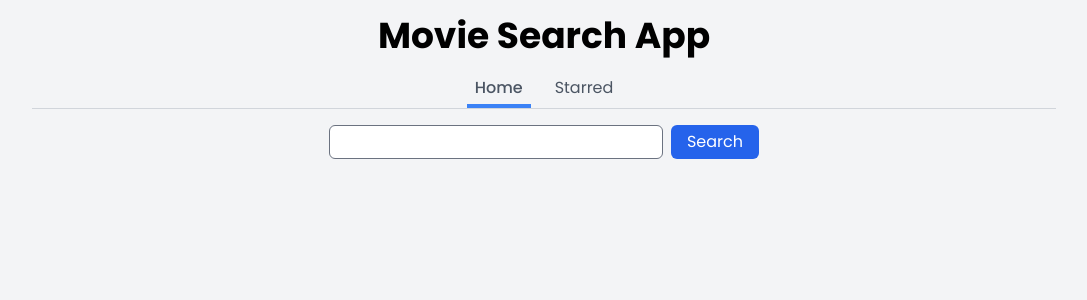
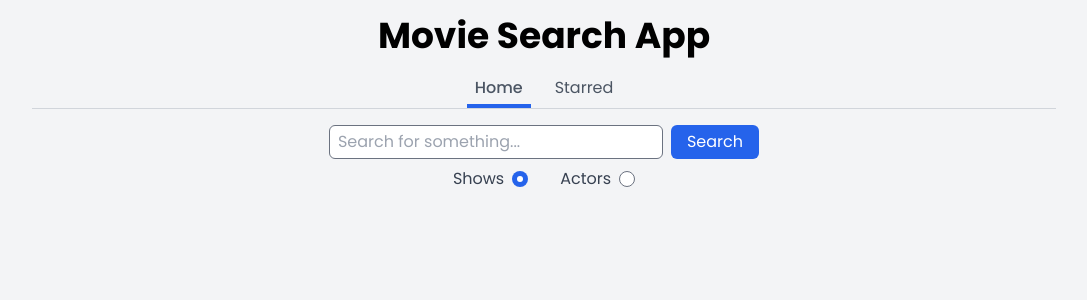
Before and after one commit to adarshzpatel/movie-search-app-reactjs, a React (Create React App) app: page / in a window 1280 px wide. Shown: the top 300 px of the page, without its empty margins (96-1183 px from the left). Built offline with nearby package versions, Linux system fonts and the light colour scheme.

Commit message:
Added grids and cards for shows and actors

```diff
--- a/src/App.js
+++ b/src/App.js
@@ -1,14 +1,17 @@
 import React from "react";
 import { Route, Switch } from "react-router";
+import ShowDetails from "./components/show/ShowDetails";
 import Home from "./pages/Home";
 import Starred from "./pages/Starred";
 
 function App() {
+
   return (
     <Switch>
       <Route exact path="/" component={Home} />
       <Route exact path="/starred" component={Starred} />
-      <Route>404 Page not Found !</Route>
+      <Route exact path="/show/:id" component={ShowDetails} />
+      <Route> 404 Page not Found !</Route>
     </Switch>
   );
 }
--- a/src/components/Nav.js
+++ b/src/components/Nav.js
@@ -12,7 +12,7 @@ function Nav() {
     <nav className='w-full mb-4'>
       <ul className='flex justify-center border-gray-300 gap-4 border-b w-full '>
         {LINKS.map((item) => (
-          <li key={item.text} className={`${item.to===currentPath && 'border-b-4 text-gray-800 font-medium'} text-gray-600 border-blue-500 px-2 py-1`}>
+          <li key={item.text} className={`${item.to===currentPath && 'border-b-4 text-gray-800 font-medium'} text-gray-600 border-blue-600 px-2 py-1`}>
             <Link to={item.to}>{item.text}</Link>
           </li>
         ))}
--- /dev/null
+++ b/src/components/actor/ActorCard.js
@@ -0,0 +1,17 @@
+import React from "react";
+
+function ActorCard({image,name,country,birthday,deathday,gender}) {
+  return (
+    <div className="bg-white shadow-md transition-all transform-gpu hover:scale-105 hover:shadow-2xl p-4 rounded-lg w-[300px] flex flex-col gap-2">
+    {image !== ''?(<img src={image} className='rounded-lg h-[300px] object-cover' alt={name} />):(<div className='rounded-lg overflow-hidden  h-[300px] flex justify-center items-center font-medium text-xl  text-gray-400 bg-gray-300'>Image Not Found !</div>)}
+    <div className='text-sm font-medium text-gray-700'>
+    <h2 className='text-xl font-semibold text-blue-900 '>{name} <span className='text-gray-900 font-normal'>{gender ? ` (${gender})`:null }</span></h2>
+    <p>{country ? `Country: ${country}` : 'No country known'}</p>
+    {birthday? <p>Born : {birthday} </p>: null}
+    <p>{deathday? `Died : ${deathday}`: 'Alive'}</p>
+    </div>
+  </div>
+  );
+}
+
+export default ActorCard;
--- /dev/null
+++ b/src/components/actor/ActorGrid.js
@@ -0,0 +1,24 @@
+import React from 'react'
+import ActorCard from './ActorCard'
+
+function ActorGrid({data}) {
+    return (
+        <div className="grid p-4 gap-4 grid-cols-1 sm:grid-cols-2 lg:grid-cols-3 ">
+        {data.map(({ person }) => (
+          <ActorCard
+            key={person.id}
+            id={person.id}
+            image={person.image ? person.image.medium : ""}
+            name={person.name}
+            country={person.country ? person.country.name : null}
+            birthday={person.birthday}
+            deathday={person.deathday}
+            gender={person.gender}
+          />
+        ))}
+
+      </div>
+    )
+}
+
+export default ActorGrid
--- /dev/null
+++ b/src/components/show/ShowCard.js
@@ -0,0 +1,33 @@
+import React from "react";
+import { Link } from "react-router-dom";
+
+function ShowCard({ id, image, name, summary }) {
+  const summaryText = summary
+    ? `${summary.split(" ").slice(0, 10).join(" ").replace(/<.+?>/g, "")}...`
+    : "No Description";
+  return (
+    <div className="bg-white shadow-md transition-all transform-gpu hover:scale-105 hover:shadow-2xl p-4 rounded-lg w-[240px] flex flex-col gap-1 justify-between">
+      {image !== ''?(<img src={image} className='rounded-lg object-cover' alt={name} />):(<div className='rounded-lg  h-[292.18px] flex justify-center items-center font-medium text-xl  text-gray-400 bg-gray-300'>Image Not Found !</div>)}
+      <h2 className='text-xl font-semibold'>{name}</h2>
+      <p className='text-gray-700 text-sm'>{summaryText}</p>
+      <div className='flex justify-between '>
+        <Link to={`/show/${id}`} className=' hover:border-b-4 transition-all font-medium border-yellow-400 text-blue-600  focus:outline-none'>View Details</Link>
+        <button className='focus:outline-none'><StarOutline className='h-6 w-6'/></button>
+      </div>
+    </div>
+  );
+}
+
+export default ShowCard;
+
+export const StarOutline = ({...props})=>(
+  <svg {...props} xmlns="http://www.w3.org/2000/svg" fill="none" viewBox="0 0 24 24" stroke="currentColor">
+  <path strokeLinecap="round" strokeLineJoin="round" strokeWidth="2" d="M11.049 2.927c.3-.921 1.603-.921 1.902 0l1.519 4.674a1 1 0 00.95.69h4.915c.969 0 1.371 1.24.588 1.81l-3.976 2.888a1 1 0 00-.363 1.118l1.518 4.674c.3.922-.755 1.688-1.538 1.118l-3.976-2.888a1 1 0 00-1.176 0l-3.976 2.888c-.783.57-1.838-.197-1.538-1.118l1.518-4.674a1 1 0 00-.363-1.118l-3.976-2.888c-.784-.57-.38-1.81.588-1.81h4.914a1 1 0 00.951-.69l1.519-4.674z" />
+</svg>
+)
+
+export const StarFilled = ({...props})=>(
+  <svg {...props} xmlns="http://www.w3.org/2000/svg" viewBox="0 0 20 20" fill="currentColor">
+  <path d="M9.049 2.927c.3-.921 1.603-.921 1.902 0l1.07 3.292a1 1 0 00.95.69h3.462c.969 0 1.371 1.24.588 1.81l-2.8 2.034a1 1 0 00-.364 1.118l1.07 3.292c.3.921-.755 1.688-1.54 1.118l-2.8-2.034a1 1 0 00-1.175 0l-2.8 2.034c-.784.57-1.838-.197-1.539-1.118l1.07-3.292a1 1 0 00-.364-1.118L2.98 8.72c-.783-.57-.38-1.81.588-1.81h3.461a1 1 0 00.951-.69l1.07-3.292z" />
+</svg>
+)
--- /dev/null
+++ b/src/components/show/ShowGrid.js
@@ -0,0 +1,14 @@
+import React from 'react'
+import ShowCard from './ShowCard'
+
+function ShowGrid({data}) {
+    return (
+        <div className='grid p-4 gap-4 grid-cols-1 sm:grid-cols-2 md:grid-cols-3 lg:grid-cols-4'>
+            {
+                data.map(({show})=> <ShowCard key={show.id} id={show.id}  image={show.image?show.image.medium:''} name={show.name} summary={show.summary} />)
+            }
+        </div>
+    )
+}
+
+export default ShowGrid
--- a/src/misc/config.js
+++ b/src/misc/config.js
@@ -1,6 +1,6 @@
 const API_BASE_URL = 'https://api.tvmaze.com'
 
-export async function apiGet({queryString}){
+export async function apiGet(queryString){
 
     const response = await fetch(`${API_BASE_URL}${queryString}`).then((res) => res.json());
     return response;
--- a/src/pages/Home.js
+++ b/src/pages/Home.js
@@ -1,46 +1,96 @@
 import React, { useState } from "react";
+import ActorGrid from "../components/actor/ActorGrid";
 import Layout from "../components/Layout";
+import ShowGrid from "../components/show/ShowGrid";
 import { apiGet } from "../misc/config";
 function Home() {
   const [input, setInput] = useState("");
-  const [results,setResults] = useState(null);
+  const [results, setResults] = useState(null);
+  const [searchOption, setSearchOption] = useState("shows");
+
 
   const onInputChange = (e) => {
     setInput(e.target.value);
   };
+  const isShowSearch = searchOption === "shows";
 
   const onKeyDown = (e) => {
-    if(e.keyCode === 13){
-        onSearch();
+    if (e.keyCode === 13) {
+      onSearch();
     }
-  }
+  };
 
   const renderResults = () => {
-    if(results && results.length === 0){
-        return <div>No Movies Found.</div>
+    if (results && results.length === 0) {
+      return <div>No Movies Found.</div>;
     }
 
-    if(results && results.length > 0){
-        return <div>
-            {results.map(item=><div key={item.show.id}>{item.show.name}</div> )}
-        </div>
+    if (results && results.length > 0) {
+      return results[0].show
+        ? (<ShowGrid data={results}/>)
+        :(<ActorGrid data={results}/>);
     }
     return null;
-  }
+  };
 
-  const onSearch = () => {
-   apiGet(`/search/shows?q=${input}`).then(result=>{
-     setResults(result);
+  const onSearch =async  () => {
+    await apiGet(`/search/${searchOption}?q=${input}`).then((result) => {
+      setResults(result);
+    });
+  };
 
-   })
+  const onRadioChange = (e) => {
+    setSearchOption(e.target.value);
   };
   return (
     <Layout>
-      <div className='flex gap-2'>
-        <input className='hover:ring-1 border ring-gray-700 focus:ring-1  focus:outline-none rounded-md px-2 py-1' onKeyDown={onKeyDown} value={input} onChange={onInputChange} type="text" />
-        <button className='px-4 py-1 hover:bg-blue-700 bg-blue-600 rounded-md text-white focus:outline-none' onClick={onSearch}>Search</button>
+      <div className="flex gap-2 w-full justify-center">
+        <input
+          placeholder="Search for something..."
+          className="hover:ring-1 border ring-gray-700 focus:ring-1 placeholder-gray-400   focus:outline-none rounded-md px-2 py-1"
+          onKeyDown={onKeyDown}
+          value={input}
+          onChange={onInputChange}
+          type="text"
+        />
+        <button
+          className="px-4 py-1 hover:bg-blue-700 bg-blue-600 rounded-md text-white focus:outline-none"
+          onClick={onSearch}
+        >
+          Search
+        </button>
       </div>
-        {renderResults()}
+      <div className="flex gap-8 justify-center w-full my-2">
+        <label
+          htmlFor="shows"
+          className="flex gap-2 text-gray-700 items-center justify-items-center"
+        >
+          Shows
+          <input
+            className="focus:ring-0 focus:text-purple-700 focus:ring-offset-0"
+            id="shows"
+            checked={isShowSearch}
+            type="radio"
+            value="shows"
+            onChange={onRadioChange}
+          />
+        </label>
+        <label
+          htmlFor="actors"
+          className="flex gap-2 items-center text-gray-700 justify-items-center"
+        >
+          Actors
+          <input
+            className="focus:ring-0 focus:text-purple-700 focus:ring-offset-0"
+            id="actors"
+            checked={!isShowSearch}
+            type="radio"
+            value="people"
+            onChange={onRadioChange}
+          />
+        </label>
+      </div>
+      <div>{renderResults()}</div>
     </Layout>
   );
 }
--- /dev/null
+++ b/src/pages/ShowDetails.js
@@ -0,0 +1,43 @@
+import React, { useEffect, useState } from "react";
+import { useParams } from "react-router-dom";
+import { apiGet } from "../misc/config";
+
+function ShowDetails() {
+  const { id } = useParams();
+  const [show, setShow] = useState("null");
+  const [isLoading, setIsLoading] = useState(true);
+  const [error, setError] = useState(null);
+
+  useEffect(() => {
+    apiGet(`/shows/${id}?embed[]=seasons&embed[]=cast`)
+      .then((results) => {
+        setTimeout(()=>{
+
+          setShow(results);
+          setIsLoading(false);
+        },2000);
+      })
+      .catch((err) => {
+        setError(err.message);
+        setIsLoading(false);
+      });
+  }, [id]);
+
+  if(isLoading) {
+    return <div>
+      Fetching Data...
+    </div>;
+  }
+
+  if(error){
+    return <div>
+      Error : {error}
+    </div>
+  }
+  return (
+  <div>
+
+  </div>);
+}
+
+export default ShowDetails;
```
